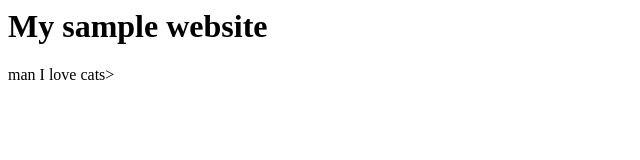
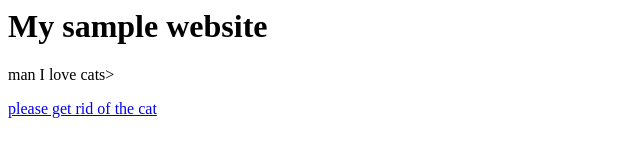
Before and after one commit to deserttortoise/american-dashboard, a plain HTML site: page index.html in a window 1280 px wide. Shown: the whole page, without its empty margins (0-640 px from the left). Drawn offline with Linux system fonts and the light colour scheme.

Commit message:
added link to nocat

```diff
--- a/index.html
+++ b/index.html
@@ -4,6 +4,7 @@
 
 <h1>My sample website </h1>
 <p> man I love cats></p>
+  <a href ="/nocat.html"> please get rid of the cat</a>
 
 </head>
 </html>
```
